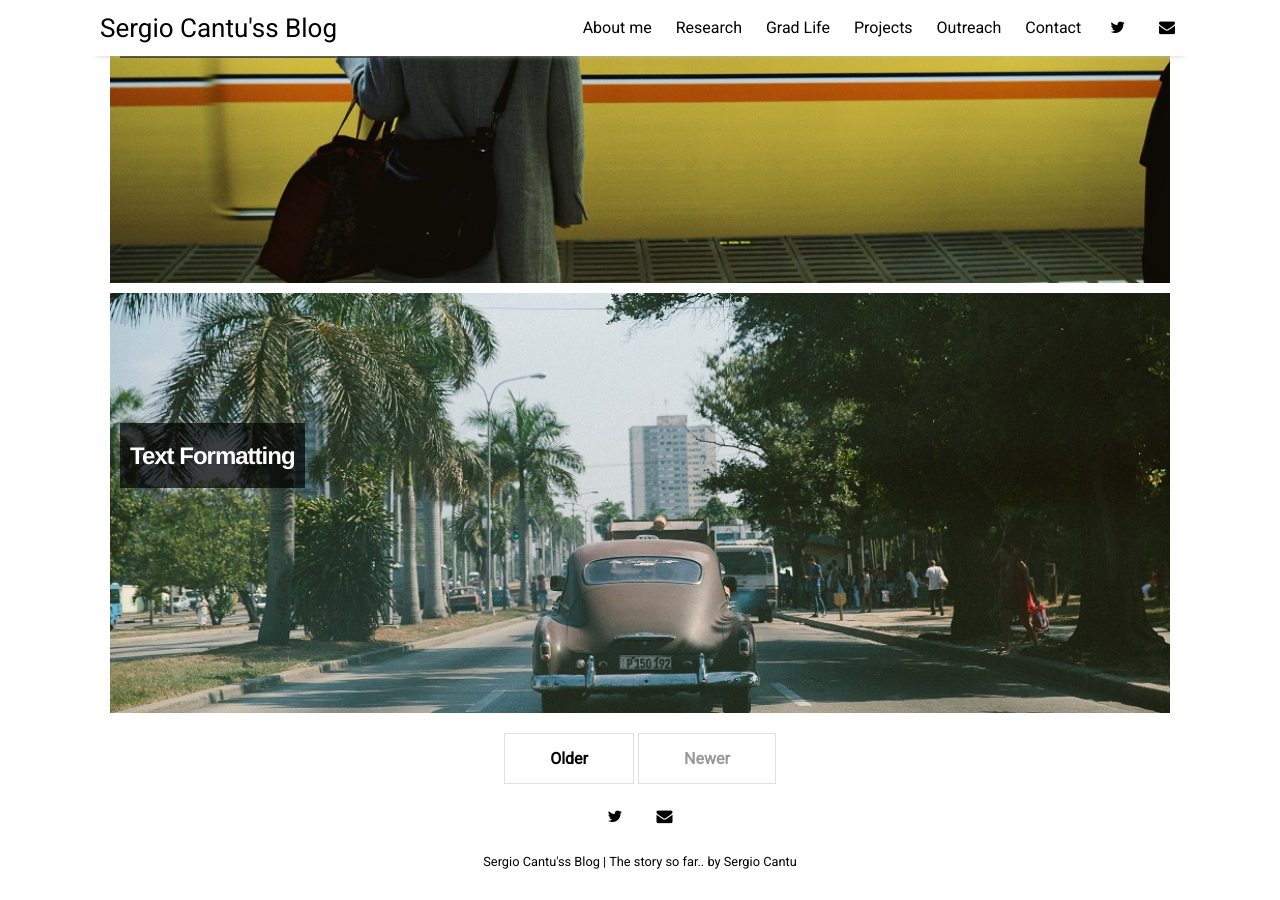
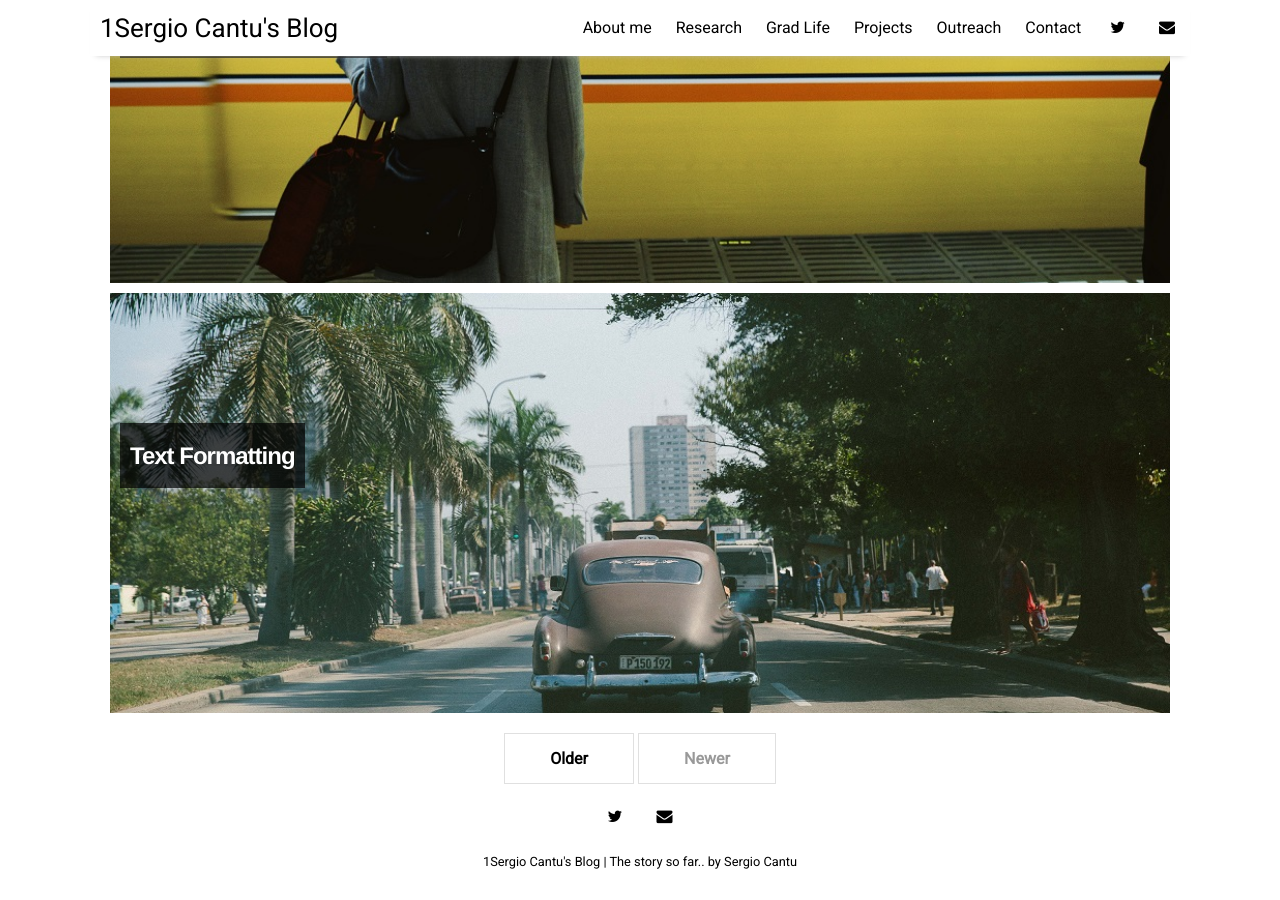
Before and after one commit to ChekHub/chekhub.github.io, a Jekyll site: the page built from index.html, in a window 1280 px wide and 900 px high, scrolled down 1498 px. Built offline with Jekyll 4.4.1, drawn with Linux system fonts in a browser that asks for light colours; nearby versions of some CDN libraries; the list of posts is cut into pages by our own code.

Commit message:
Update settings.yml

```diff
--- a/_data/settings.yml
+++ b/_data/settings.yml
@@ -1,4 +1,4 @@
-title:  "Sergio Cantu'ss Blog"
+title:  "1Sergio Cantu's Blog"
 tagline: "The story so far.."
 description:
 author:
```
